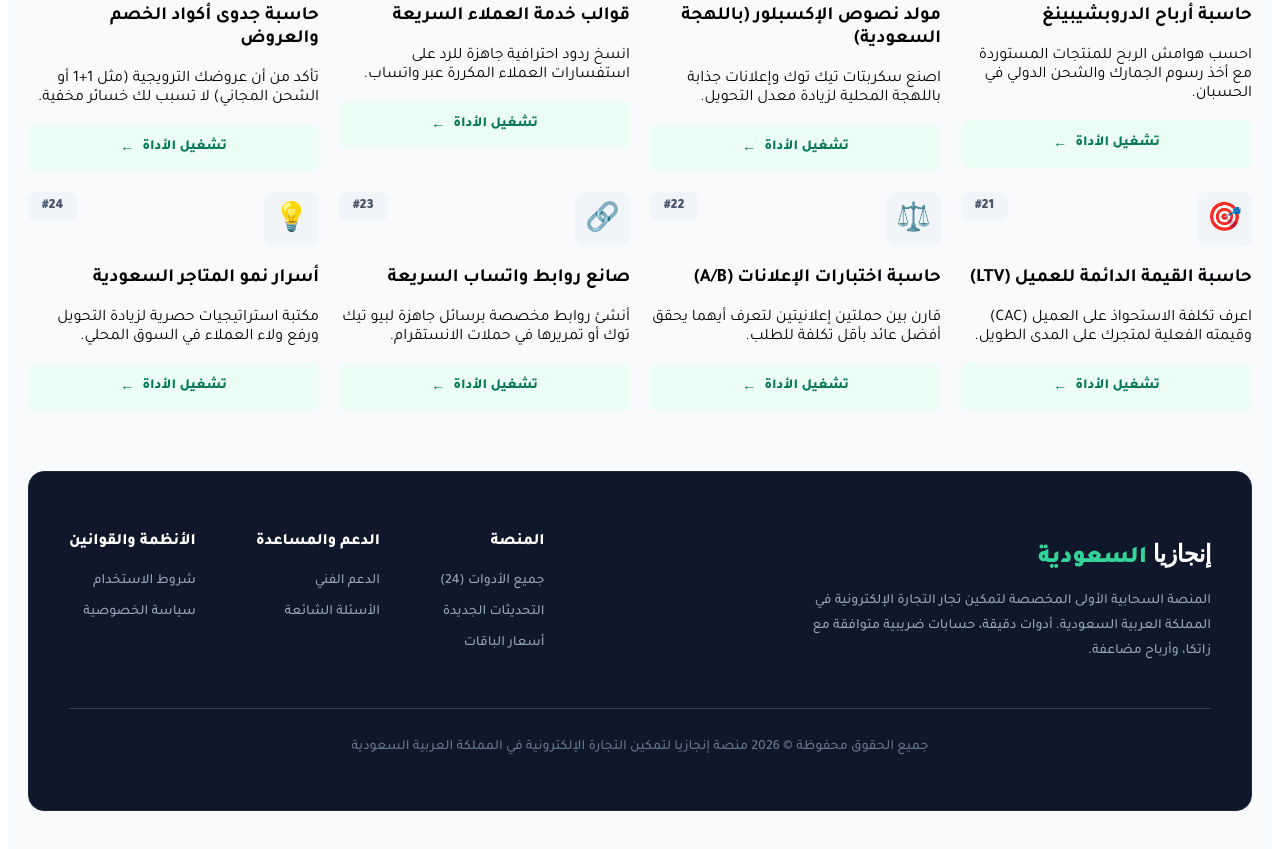
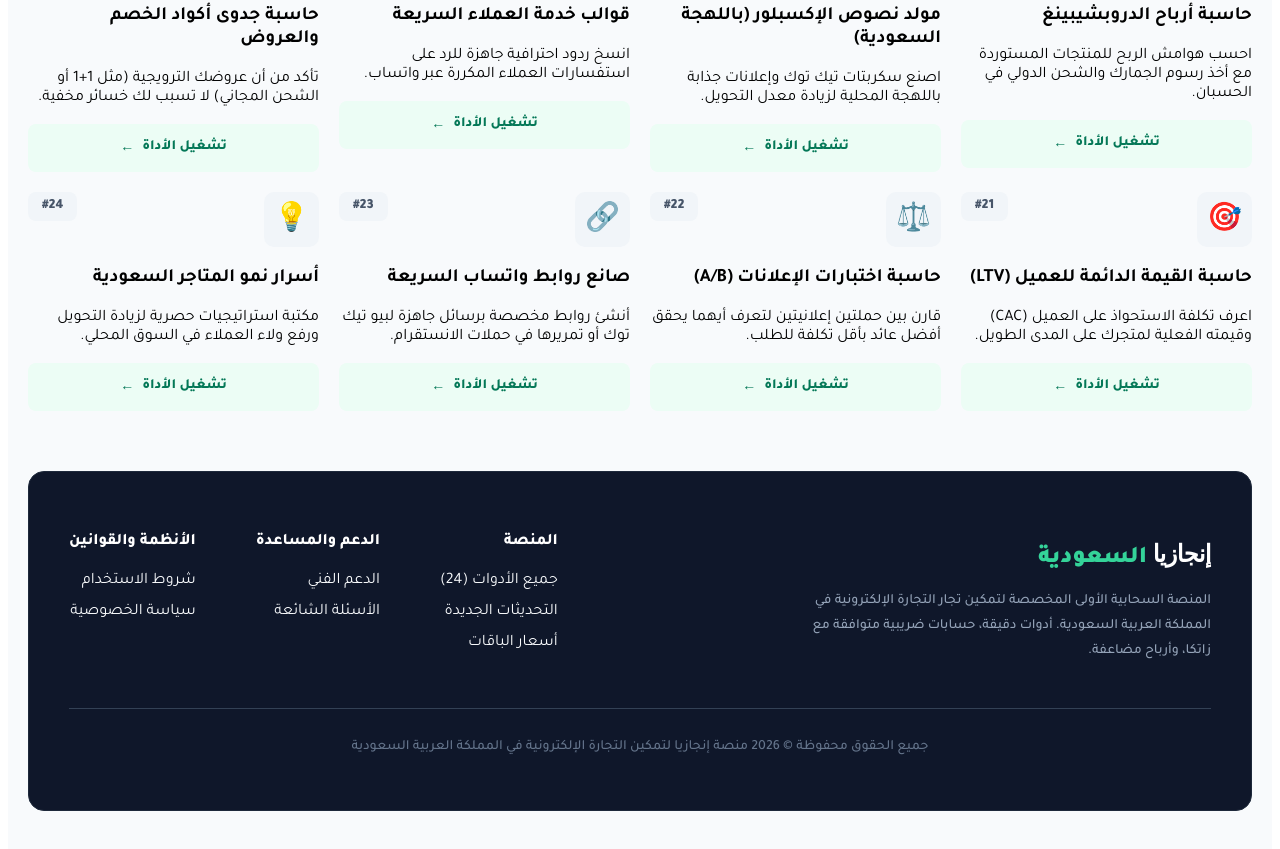
Before and after one commit to engaziasa-lang/engazia-app, a Next.js app: page /hub/sa in a window 1280 px wide. Shown: the part 1625-2474 px from the top of the page. Built offline with nearby package versions, Linux system fonts and the light colour scheme.

Commit message:
Update page.tsx

```diff
--- a/app/hub/sa/page.tsx
+++ b/app/hub/sa/page.tsx
@@ -91,7 +91,6 @@ export default function EnjazyaSaudiHub() {
   const handleExportAllData = () => {
     try {
       const allData: Record<string, string> = {};
-      // الدوران على جميع المدخلات في الذاكرة وسحب بيانات الأدوات فقط
       for (let i = 0; i < localStorage.length; i++) {
         const key = localStorage.key(i);
         if (key && (key.startsWith('seerk_') || key === 'merchant_license_key')) {
@@ -120,7 +119,6 @@ export default function EnjazyaSaudiHub() {
       fileReader.onload = (e) => {
         try {
           const parsedData = JSON.parse(e.target?.result as string);
-          // توزيع البيانات المدخلة وإرجاعها لكل أداة
           Object.keys(parsedData).forEach((key) => {
             localStorage.setItem(key, parsedData[key]);
           });
@@ -210,7 +208,7 @@ export default function EnjazyaSaudiHub() {
         .links-column h4 { color: #ffffff; font-size: 16px; font-weight: 800; margin-bottom: 20px; }
         .links-column ul { list-style: none; padding: 0; margin: 0; }
         .links-column ul li { margin-bottom: 12px; }
-        .links-column ul li a { color: #94a3b8 !important; font-size: 14px; font-weight: 500; }
+        .links-column ul li a { color: #94a3b8 !important; font-size: 14px; font-weight: 500; transition: color 0.2s; }
         .links-column ul li a:hover { color: #34d399 !important; }
         .footer-bottom { text-align: center; color: #64748b; font-size: 14px; font-weight: 500; }
 
@@ -218,7 +216,6 @@ export default function EnjazyaSaudiHub() {
         @media(max-width: 640px) { .cards-grid { grid-template-columns: 1fr; } .hero h1 { font-size: 28px; } .footer-links { flex-direction: column; gap: 30px; } .nav-controls { flex-direction: row; } }
       `}</style>
 
-      {/* شريط التحكم العلوي المطابق للصورة تماماً */}
       <div className="navbar">
         <div className="brand">
           إنجازيا <span className="sa-badge">السوق السعودي SA</span>
@@ -279,12 +276,10 @@ export default function EnjazyaSaudiHub() {
         </div>
       </div>
 
-      {/* شريط تنبيه حفظ البيانات لضمان عدم ضياعها */}
       <div className="backup-warning-bar">
         <span>⚠️ تنبيه مهم: بياناتك تُحفظ محلياً في متصفحك لضمان خصوصيتك. احرص على استخدام زر <b>"تصدير البيانات"</b> دورياً لحفظ جميع مدخلاتك للأدوات الـ 24 واستعادتها بأي وقت.</span>
       </div>
 
-      {/* إعلان الترقية الخاص بالسوق السعودي */}
       {!isActivated && (
         <div className="promo-banner">
           <div className="promo-content">
@@ -338,23 +333,23 @@ export default function EnjazyaSaudiHub() {
             <div className="links-column">
               <h4>المنصة</h4>
               <ul>
-                <li><a href="#">جميع الأدوات (24)</a></li>
-                <li><a href="#">التحديثات الجديدة</a></li>
-                <li><a href="#">أسعار الباقات</a></li>
+                <li><Link href="/hub/sa">جميع الأدوات (24)</Link></li>
+                <li><Link href="/updates">التحديثات الجديدة</Link></li>
+                <li><Link href="/pricing">أسعار الباقات</Link></li>
               </ul>
             </div>
             <div className="links-column">
               <h4>الدعم والمساعدة</h4>
               <ul>
-                <li><a href="#">الدعم الفني</a></li>
-                <li><a href="#">الأسئلة الشائعة</a></li>
+                <li><Link href="/support/contact">الدعم الفني</Link></li>
+                <li><Link href="/support/faq">الأسئلة الشائعة</Link></li>
               </ul>
             </div>
             <div className="links-column">
               <h4>الأنظمة والقوانين</h4>
               <ul>
-                <li><a href="#">شروط الاستخدام</a></li>
-                <li><a href="#">سياسة الخصوصية</a></li>
+                <li><Link href="/legal/terms">شروط الاستخدام</Link></li>
+                <li><Link href="/legal/privacy">سياسة الخصوصية</Link></li>
               </ul>
             </div>
           </div>
```
